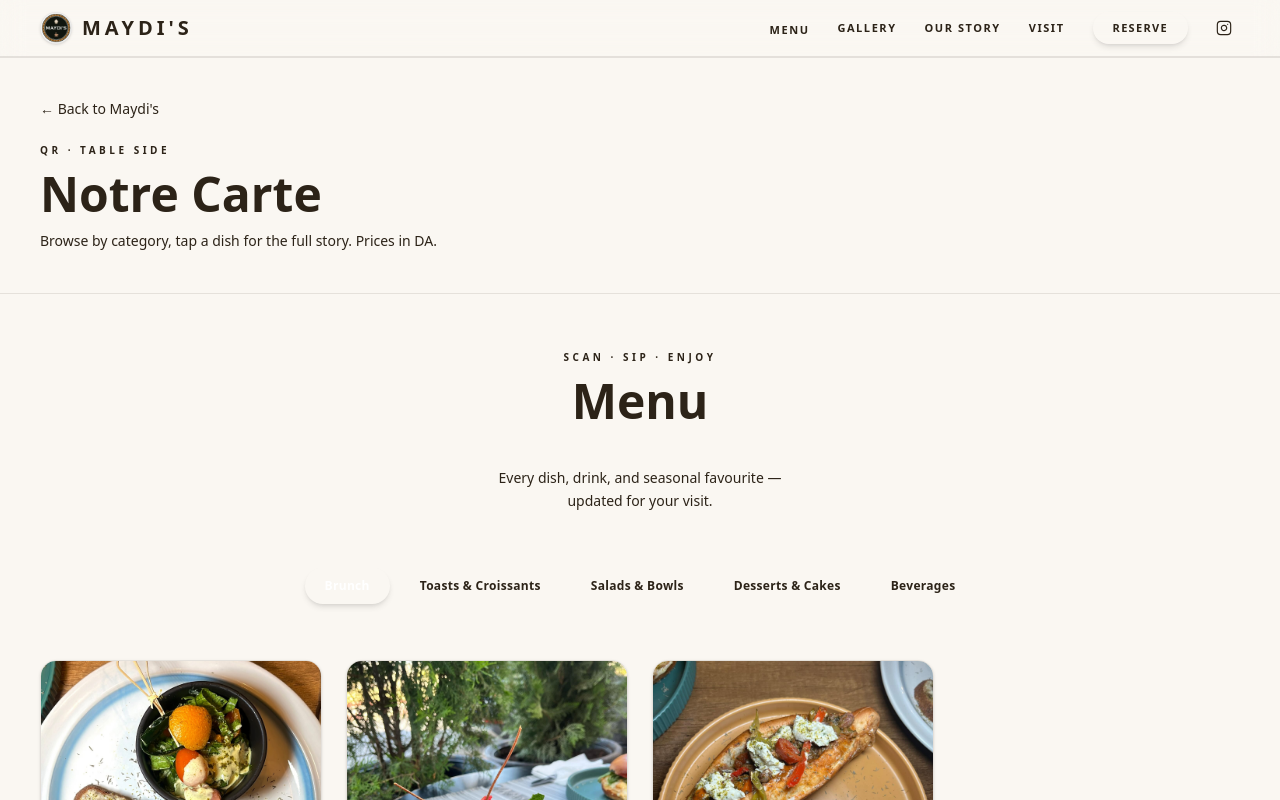
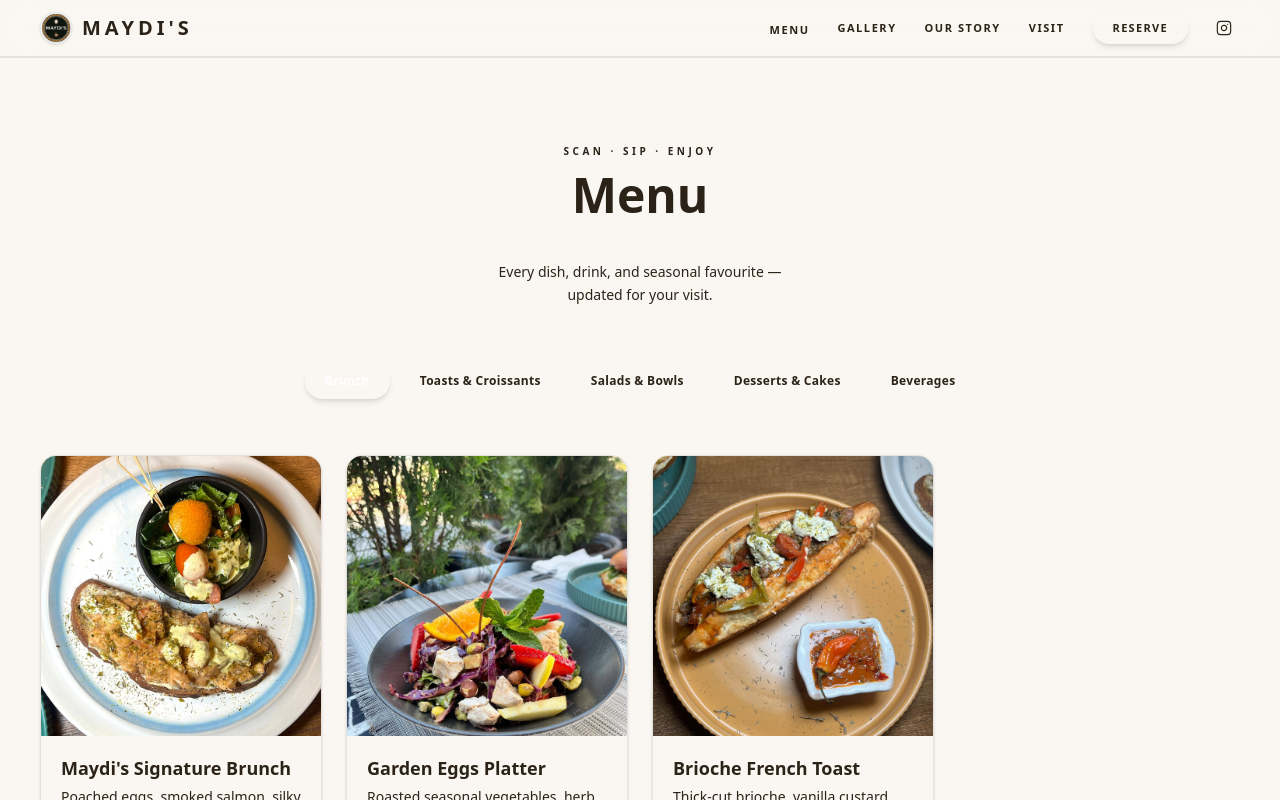
Before and after one commit to ChakibBenchinoun/maydis, a Next.js app in the folder apps/website/: page /menu in a window 1280 px wide. Shown: the top 800 px of the page. Built offline with nearby package versions, Linux system fonts and the light colour scheme; no server answers; a web font is replaced by a local one.

Commit message:
refactor(menu): remove PageHeader and adjust spacing

```diff
--- a/apps/website/src/app/menu/page.tsx
+++ b/apps/website/src/app/menu/page.tsx
@@ -18,11 +18,6 @@ export default async function MenuPage() {
 
   return (
     <main className="bg-background min-h-screen">
-      <PageHeader
-        eyebrow="QR · Table side"
-        title="Notre Carte"
-        description="Browse by category, tap a dish for the full story. Prices in DA."
-      />
       <MenuSection items={items} />
     </main>
   );
--- a/apps/website/src/components/layout/page-header.tsx
+++ b/apps/website/src/components/layout/page-header.tsx
@@ -2,7 +2,6 @@ import type { ReactNode } from "react";
 import Link from "next/link";
 
 import { Container } from "@/components/ui/container";
-import { site } from "@/lib/constants";
 import { cn } from "@/lib/cn";
 
 type PageHeaderProps = {
@@ -27,12 +26,6 @@ export function PageHeader({
   return (
     <div className="bg-secondary/60 border-border border-b pt-24 pb-10">
       <Container>
-        <Link
-          href="/"
-          className="text-muted-foreground hover:text-primary mb-6 inline-flex text-sm transition-colors"
-        >
-          ← Back to {site.name}
-        </Link>
         <p className="text-accent mb-3 text-[10px] font-bold tracking-[0.35em] uppercase">
           {eyebrow}
         </p>
--- a/apps/website/src/components/menu/menu-section.tsx
+++ b/apps/website/src/components/menu/menu-section.tsx
@@ -42,7 +42,7 @@ export function MenuSection({ items }: MenuSectionProps) {
 
   return (
     <>
-      <section className="py-10 md:py-14">
+      <section className="py-32 md:py-36">
         <Container>
           <div className="mb-14 text-center">
             <SectionLabel>Scan · Sip · Enjoy</SectionLabel>
```
